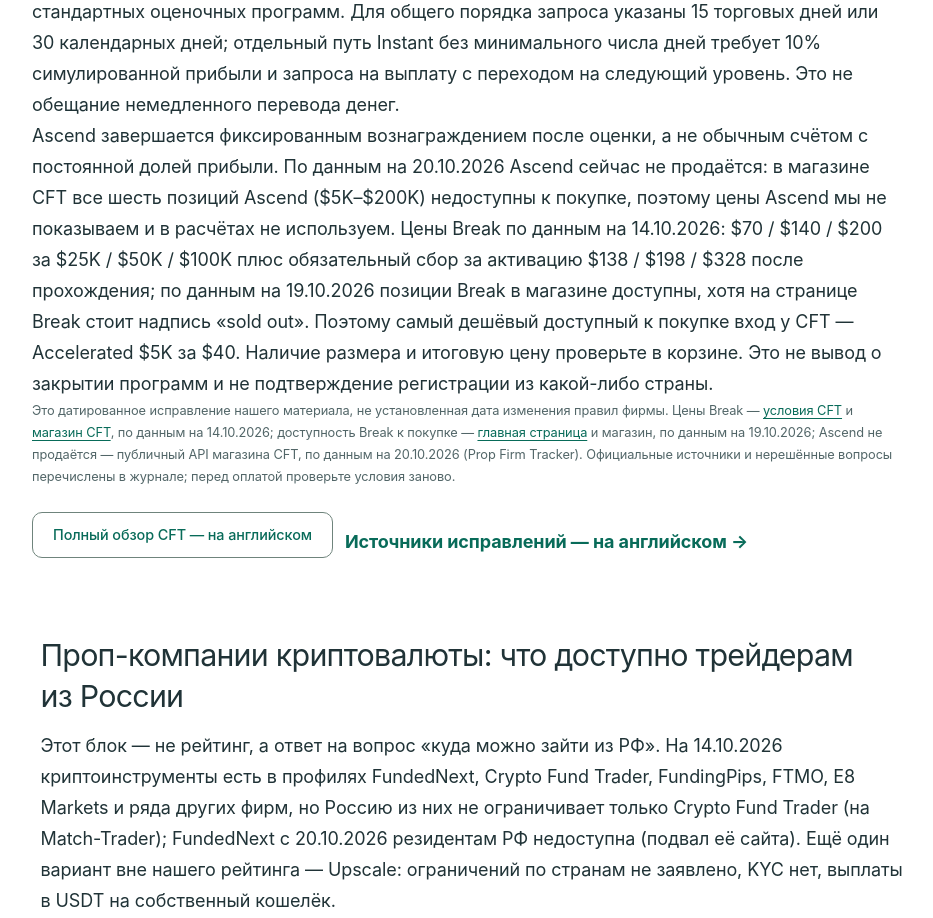
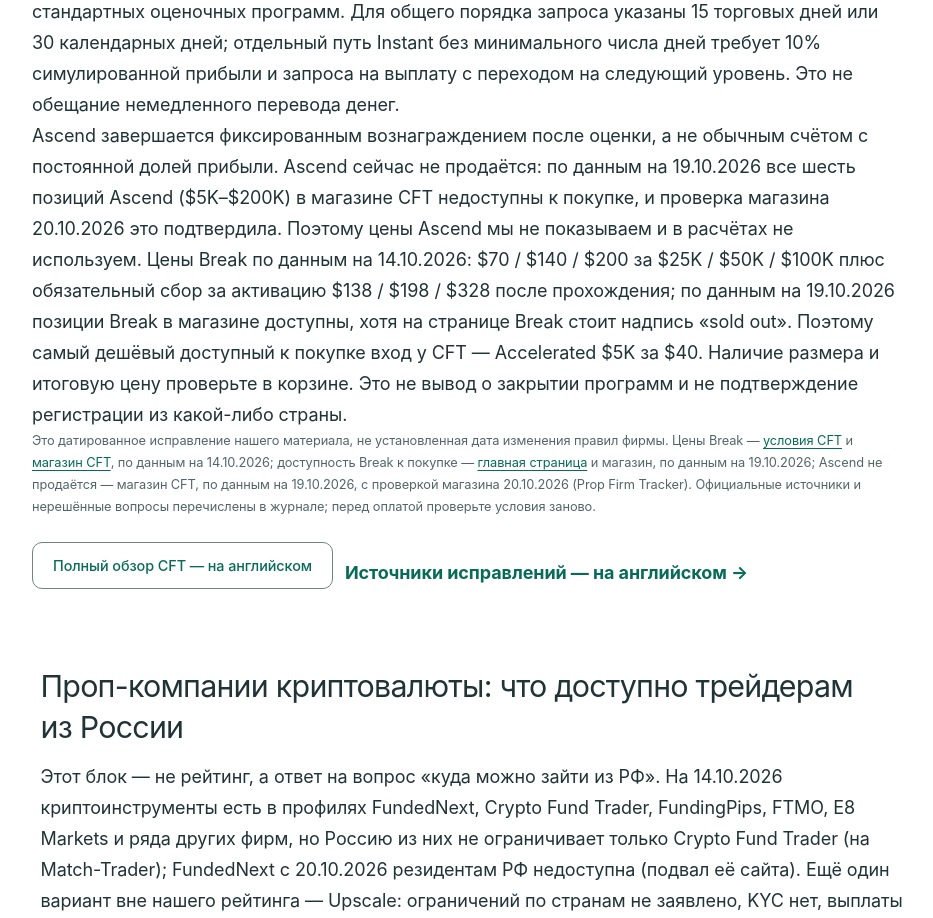
Before and after one commit to Vilmanis99/tradersfund, a Next.js app: page /ru/luchshie-kripto-prop-firmy in a window 1280 px wide. Shown: the part 8360-9278 px from the top of the page, without its empty margins (168-1101 px from the left). Built offline with nearby package versions, Linux system fonts and the light colour scheme; no server answers.

Commit message:
ru: CFT Ascend — not on sale per data as of 19.10.2026 (date kept: price-conflict watch open), store re-check 20.10.2026; no 20.10 data date cited

```diff
--- a/app/ru/luchshie-kripto-prop-firmy/page.tsx
+++ b/app/ru/luchshie-kripto-prop-firmy/page.tsx
@@ -414,8 +414,8 @@ export default function RussianCryptoPropFirmsPage() {
               <h3>Crypto Fund Trader: что исправили 8 сентября</h3>
               <p>Повторно проверили 15 базовых цен в трёх программах: Evaluation, Accelerated и Instant. Это не подтверждает доступность каждого криптоинструмента на каждой платформе. Пока связка «программа — платформа — рынок» не проверена отдельно, CFT остаётся вне этого крипторейтинга.</p>
               <p>В проверенных начальных вариантах Instant доля вознаграждения составляет 50%, а не 80% стандартных оценочных программ. Для общего порядка запроса указаны 15 торговых дней или 30 календарных дней; отдельный путь Instant без минимального числа дней требует 10% симулированной прибыли и запроса на выплату с переходом на следующий уровень. Это не обещание немедленного перевода денег.</p>
-              <p data-russian-crypto-cft-ascend="not-purchasable">Ascend завершается фиксированным вознаграждением после оценки, а не обычным счётом с постоянной долей прибыли. По данным на 20.10.2026 Ascend сейчас не продаётся: в магазине CFT все шесть позиций Ascend ($5K–$200K) недоступны к покупке, поэтому цены Ascend мы не показываем и в расчётах не используем. Цены Break по данным на 14.10.2026: $70 / $140 / $200 за $25K / $50K / $100K плюс обязательный сбор за активацию $138 / $198 / $328 после прохождения; по данным на 19.10.2026 позиции Break в магазине доступны, хотя на странице Break стоит надпись «sold out». Поэтому самый дешёвый доступный к покупке вход у CFT — Accelerated $5K за $40. Наличие размера и итоговую цену проверьте в корзине. Это не вывод о закрытии программ и не подтверждение регистрации из какой-либо страны.</p>
-              <p className="ru-source-line">Это датированное исправление нашего материала, не установленная дата изменения правил фирмы. Цены Break — <a href="https://cryptofundtrader.com/terms-and-conditions/" target="_blank" rel="nofollow noopener noreferrer">условия CFT</a> и <a href="https://cryptofundtrader.com/shop/" target="_blank" rel="nofollow noopener noreferrer">магазин CFT</a>, по данным на 14.10.2026; доступность Break к покупке — <a href="https://cryptofundtrader.com/" target="_blank" rel="nofollow noopener noreferrer">главная страница</a> и магазин, по данным на 19.10.2026; Ascend не продаётся — публичный API магазина CFT, по данным на 20.10.2026 (Prop Firm Tracker). Официальные источники и нерешённые вопросы перечислены в журнале; перед оплатой проверьте условия заново.</p>
+              <p data-russian-crypto-cft-ascend="not-purchasable">Ascend завершается фиксированным вознаграждением после оценки, а не обычным счётом с постоянной долей прибыли. Ascend сейчас не продаётся: по данным на 19.10.2026 все шесть позиций Ascend ($5K–$200K) в магазине CFT недоступны к покупке, и проверка магазина 20.10.2026 это подтвердила. Поэтому цены Ascend мы не показываем и в расчётах не используем. Цены Break по данным на 14.10.2026: $70 / $140 / $200 за $25K / $50K / $100K плюс обязательный сбор за активацию $138 / $198 / $328 после прохождения; по данным на 19.10.2026 позиции Break в магазине доступны, хотя на странице Break стоит надпись «sold out». Поэтому самый дешёвый доступный к покупке вход у CFT — Accelerated $5K за $40. Наличие размера и итоговую цену проверьте в корзине. Это не вывод о закрытии программ и не подтверждение регистрации из какой-либо страны.</p>
+              <p className="ru-source-line">Это датированное исправление нашего материала, не установленная дата изменения правил фирмы. Цены Break — <a href="https://cryptofundtrader.com/terms-and-conditions/" target="_blank" rel="nofollow noopener noreferrer">условия CFT</a> и <a href="https://cryptofundtrader.com/shop/" target="_blank" rel="nofollow noopener noreferrer">магазин CFT</a>, по данным на 14.10.2026; доступность Break к покупке — <a href="https://cryptofundtrader.com/" target="_blank" rel="nofollow noopener noreferrer">главная страница</a> и магазин, по данным на 19.10.2026; Ascend не продаётся — магазин CFT, по данным на 19.10.2026, с проверкой магазина 20.10.2026 (Prop Firm Tracker). Официальные источники и нерешённые вопросы перечислены в журнале; перед оплатой проверьте условия заново.</p>
               <div className="ru-actions">
                 <Link href="/blog/crypto-fund-trader-review" hrefLang="en" className="btn-outline">Полный обзор CFT — на английском</Link>
                 <Link href="/prop-firm-challenge-changes?products=crypto-fund-trader%3Ainstant%2Ccrypto-fund-trader%3Aascend%2Ccrypto-fund-trader%3Abreak#change-ledger" hrefLang="en" className="ru-card-link">Источники исправлений — на английском →</Link>
```
